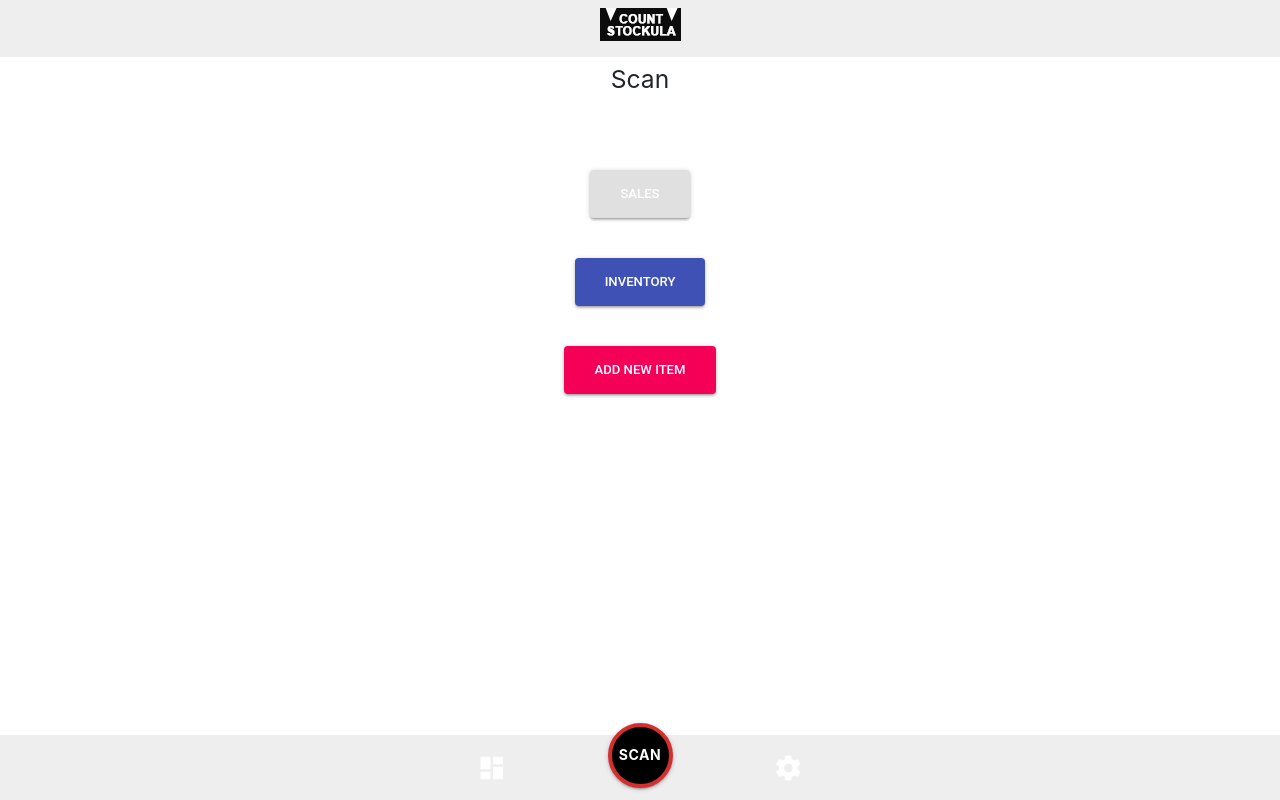
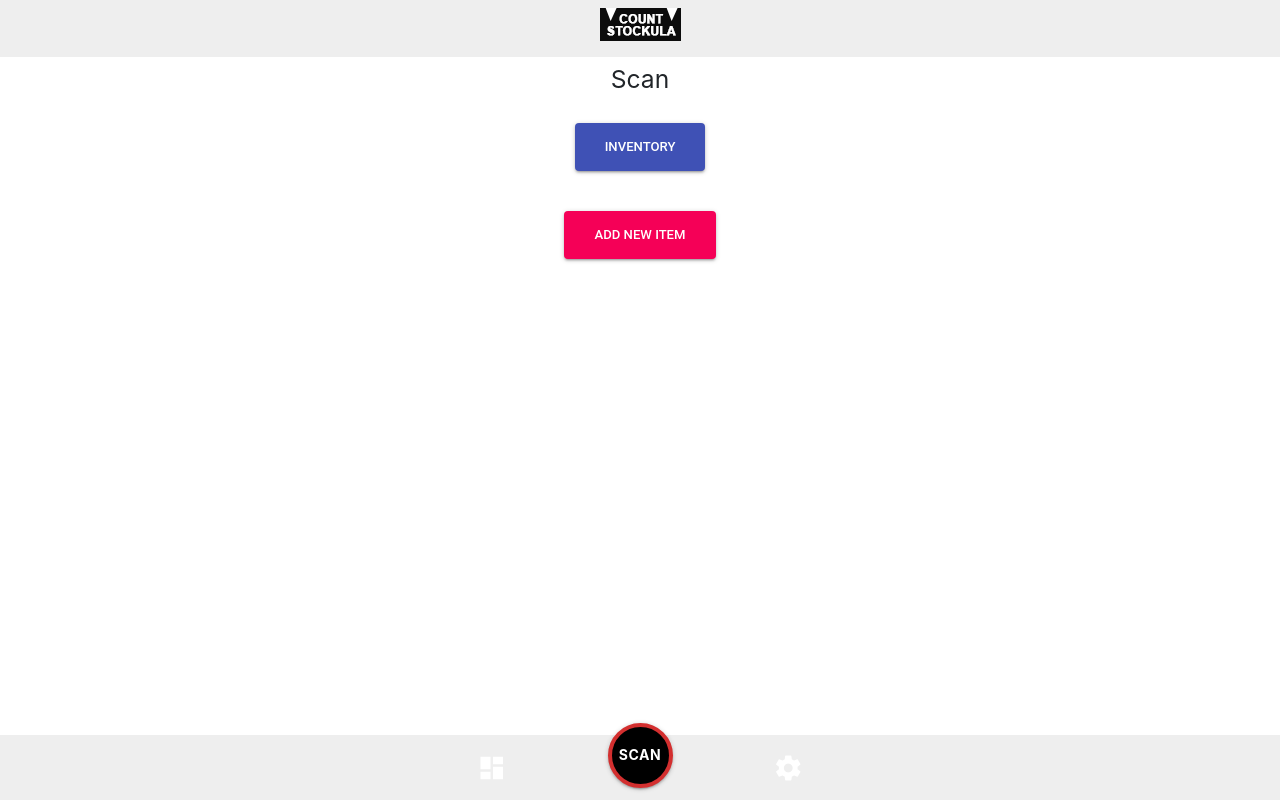
Before and after one commit to count-stockula/count-stockula, a React (Create React App) app in the folder client/: page /Scan in a window 1280 px wide. Built offline with nearby package versions, Linux system fonts and the light colour scheme.

Commit message:
scan page yay

```diff
--- a/client/src/components/ContainedButtons/ContainedButtons.css
+++ b/client/src/components/ContainedButtons/ContainedButtons.css
@@ -1,3 +1,3 @@
 .buttonWrapper {
-    margin-top: 150px;
+    margin-top: 15px;
 }
```
